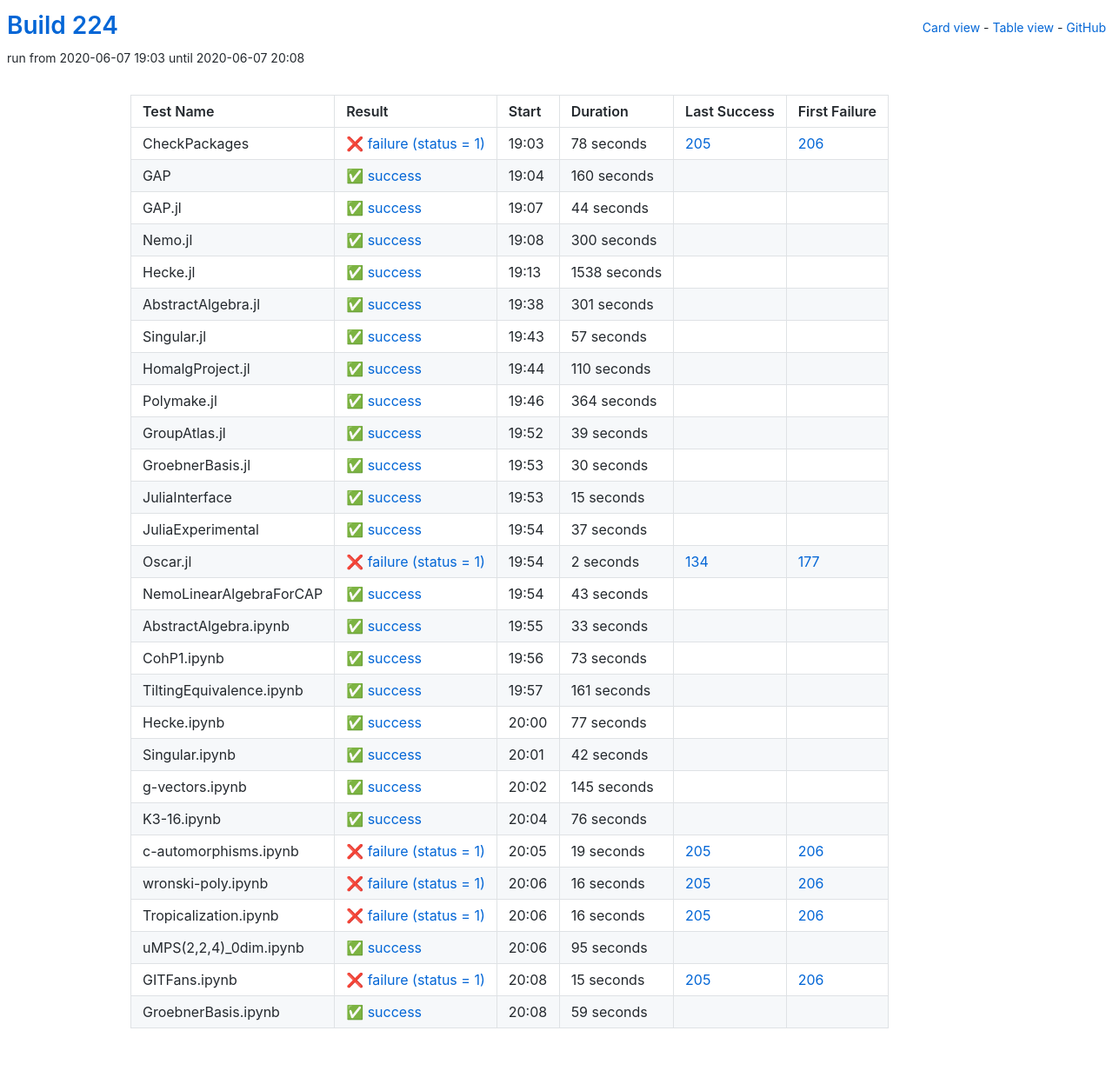
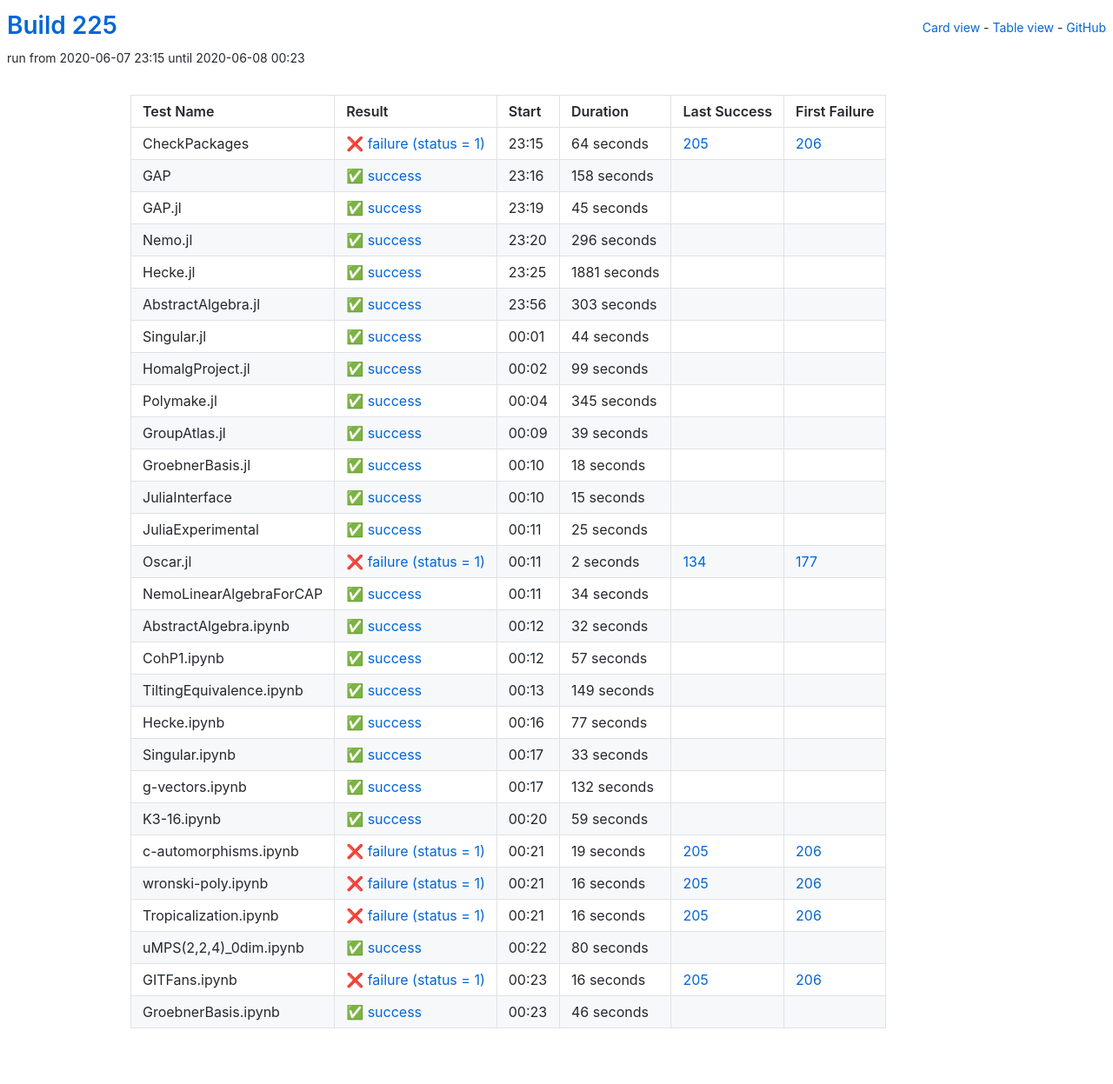
Before and after one commit to oscar-system/oscar-ci-status-stable, a Jekyll site: the page built from table.html, in a window 1280 px wide. Shown: the whole page at 87% size. Built offline with Jekyll 4.4.1, drawn with Linux system fonts in a browser that asks for light colours.

Commit message:
Build 225

```diff
--- a/_data/ci.yml
+++ b/_data/ci.yml
@@ -1,113 +1,113 @@
-build: 224
-build_url: https://oscarci.mathematik.uni-kl.de/job/oscar-stable/224/
+build: 225
+build_url: https://oscarci.mathematik.uni-kl.de/job/oscar-stable/225/
 job: oscar-stable
 tests:
-- duration: 78
+- duration: 64
   exitcode: 1
   first_failure: 206
   first_failure_url: https://oscarci.mathematik.uni-kl.de/job/oscar-stable/206/
   id: checkpackages
   last_success: 205
   last_success_url: https://oscarci.mathematik.uni-kl.de/job/oscar-stable/205/
-  log: https://oscarci.mathematik.uni-kl.de/job/oscar-stable/224/artifact/logs/build-224/CheckPackages.log
+  log: https://oscarci.mathematik.uni-kl.de/job/oscar-stable/225/artifact/logs/build-225/CheckPackages.log
   name: CheckPackages
-  start: 2020-06-07 19:03
+  start: 2020-06-07 23:15
   status: failure
   success: false
-- duration: 160
+- duration: 158
   exitcode: 0
   first_failure: false
   first_failure_url: null
   id: gap
   last_success: false
   last_success_url: null
-  log: https://oscarci.mathematik.uni-kl.de/job/oscar-stable/224/artifact/logs/build-224/GAP.log
+  log: https://oscarci.mathematik.uni-kl.de/job/oscar-stable/225/artifact/logs/build-225/GAP.log
   name: GAP
-  start: 2020-06-07 19:04
+  start: 2020-06-07 23:16
+  status: success
+  success: true
+- duration: 45
+  exitcode: 0
+  first_failure: false
+  first_failure_url: null
+  id: gap-jl
+  last_success: false
+  last_success_url: null
+  log: https://oscarci.mathematik.uni-kl.de/job/oscar-stable/225/artifact/logs/build-225/GAP.jl.log
+  name: GAP.jl
+  start: 2020-06-07 23:19
+  status: success
+  success: true
+- duration: 296
+  exitcode: 0
+  first_failure: false
+  first_failure_url: null
+  id: nemo-jl
+  last_success: false
+  last_success_url: null
+  log: https://oscarci.mathematik.uni-kl.de/job/oscar-stable/225/artifact/logs/build-225/Nemo.jl.log
+  name: Nemo.jl
+  start: 2020-06-07 23:20
+  status: success
+  success: true
+- duration: 1881
+  exitcode: 0
+  first_failure: false
+  first_failure_url: null
+  id: hecke-jl
+  last_success: false
+  last_success_url: null
+  log: https://oscarci.mathematik.uni-kl.de/job/oscar-stable/225/artifact/logs/build-225/Hecke.jl.log
+  name: Hecke.jl
+  start: 2020-06-07 23:25
+  status: success
+  success: true
+- duration: 303
+  exitcode: 0
+  first_failure: false
+  first_failure_url: null
+  id: abstractalgebra-jl
+  last_success: false
+  last_success_url: null
+  log: https://oscarci.mathematik.uni-kl.de/job/oscar-stable/225/artifact/logs/build-225/AbstractAlgebra.jl.log
+  name: AbstractAlgebra.jl
+  start: 2020-06-07 23:56
   status: success
   success: true
 - duration: 44
   exitcode: 0
   first_failure: false
   first_failure_url: null
-  id: gap-jl
-  last_success: false
-  last_success_url: null
-  log: https://oscarci.mathematik.uni-kl.de/job/oscar-stable/224/artifact/logs/build-224/GAP.jl.log
-  name: GAP.jl
-  start: 2020-06-07 19:07
-  status: success
-  success: true
-- duration: 300
-  exitcode: 0
-  first_failure: false
-  first_failure_url: null
-  id: nemo-jl
-  last_success: false
-  last_success_url: null
-  log: https://oscarci.mathematik.uni-kl.de/job/oscar-stable/224/artifact/logs/build-224/Nemo.jl.log
-  name: Nemo.jl
-  start: 2020-06-07 19:08
-  status: success
-  success: true
-- duration: 1538
-  exitcode: 0
-  first_failure: false
-  first_failure_url: null
-  id: hecke-jl
-  last_success: false
-  last_success_url: null
-  log: https://oscarci.mathematik.uni-kl.de/job/oscar-stable/224/artifact/logs/build-224/Hecke.jl.log
-  name: Hecke.jl
-  start: 2020-06-07 19:13
-  status: success
-  success: true
-- duration: 301
-  exitcode: 0
-  first_failure: false
-  first_failure_url: null
-  id: abstractalgebra-jl
-  last_success: false
-  last_success_url: null
-  log: https://oscarci.mathematik.uni-kl.de/job/oscar-stable/224/artifact/logs/build-224/AbstractAlgebra.jl.log
-  name: AbstractAlgebra.jl
-  start: 2020-06-07 19:38
-  status: success
-  success: true
-- duration: 57
-  exitcode: 0
-  first_failure: false
-  first_failure_url: null
   id: singular-jl
   last_success: false
   last_success_url: null
-  log: https://oscarci.mathematik.uni-kl.de/job/oscar-stable/224/artifact/logs/build-224/Singular.jl.log
+  log: https://oscarci.mathematik.uni-kl.de/job/oscar-stable/225/artifact/logs/build-225/Singular.jl.log
   name: Singular.jl
-  start: 2020-06-07 19:43
+  start: 2020-06-08 00:01
   status: success
   success: true
-- duration: 110
+- duration: 99
   exitcode: 0
   first_failure: false
   first_failure_url: null
   id: homalgproject-jl
   last_success: false
   last_success_url: null
-  log: https://oscarci.mathematik.uni-kl.de/job/oscar-stable/224/artifact/logs/build-224/HomalgProject.jl.log
+  log: https://oscarci.mathematik.uni-kl.de/job/oscar-stable/225/artifact/logs/build-225/HomalgProject.jl.log
   name: HomalgProject.jl
-  start: 2020-06-07 19:44
+  start: 2020-06-08 00:02
   status: success
   success: true
-- duration: 364
+- duration: 345
   exitcode: 0
   first_failure: false
   first_failure_url: null
   id: polymake-jl
   last_success: false
   last_success_url: null
-  log: https://oscarci.mathematik.uni-kl.de/job/oscar-stable/224/artifact/logs/build-224/Polymake.jl.log
+  log: https://oscarci.mathematik.uni-kl.de/job/oscar-stable/225/artifact/logs/build-225/Polymake.jl.log
   name: Polymake.jl
-  start: 2020-06-07 19:46
+  start: 2020-06-08 00:04
   status: success
   success: true
 - duration: 39
@@ -117,21 +117,21 @@ tests:
   id: groupatlas-jl
   last_success: false
   last_success_url: null
-  log: https://oscarci.mathematik.uni-kl.de/job/oscar-stable/224/artifact/logs/build-224/GroupAtlas.jl.log
+  log: https://oscarci.mathematik.uni-kl.de/job/oscar-stable/225/artifact/logs/build-225/GroupAtlas.jl.log
   name: GroupAtlas.jl
-  start: 2020-06-07 19:52
+  start: 2020-06-08 00:09
   status: success
   success: true
-- duration: 30
+- duration: 18
   exitcode: 0
   first_failure: false
   first_failure_url: null
   id: groebnerbasis-jl
   last_success: false
   last_success_url: null
-  log: https://oscarci.mathematik.uni-kl.de/job/oscar-stable/224/artifact/logs/build-224/GroebnerBasis.jl.log
+  log: https://oscarci.mathematik.uni-kl.de/job/oscar-stable/225/artifact/logs/build-225/GroebnerBasis.jl.log
   name: GroebnerBasis.jl
-  start: 2020-06-07 19:53
+  start: 2020-06-08 00:10
   status: success
   success: true
 - duration: 15
@@ -141,21 +141,21 @@ tests:
   id: juliainterface
   last_success: false
   last_success_url: null
-  log: https://oscarci.mathematik.uni-kl.de/job/oscar-stable/224/artifact/logs/build-224/JuliaInterface.log
+  log: https://oscarci.mathematik.uni-kl.de/job/oscar-stable/225/artifact/logs/build-225/JuliaInterface.log
   name: JuliaInterface
-  start: 2020-06-07 19:53
+  start: 2020-06-08 00:10
   status: success
   success: true
-- duration: 37
+- duration: 25
   exitcode: 0
   first_failure: false
   first_failure_url: null
   id: juliaexperimental
   last_success: false
   last_success_url: null
-  log: https://oscarci.mathematik.uni-kl.de/job/oscar-stable/224/artifact/logs/build-224/JuliaExperimental.log
+  log: https://oscarci.mathematik.uni-kl.de/job/oscar-stable/225/artifact/logs/build-225/JuliaExperimental.log
   name: JuliaExperimental
-  start: 2020-06-07 19:54
+  start: 2020-06-08 00:11
   status: success
   success: true
 - duration: 2
@@ -165,57 +165,57 @@ tests:
   id: oscar-jl
   last_success: 134
   last_success_url: https://oscarci.mathematik.uni-kl.de/job/oscar-stable/134/
-  log: https://oscarci.mathematik.uni-kl.de/job/oscar-stable/224/artifact/logs/build-224/Oscar.jl.log
+  log: https://oscarci.mathematik.uni-kl.de/job/oscar-stable/225/artifact/logs/build-225/Oscar.jl.log
   name: Oscar.jl
-  start: 2020-06-07 19:54
+  start: 2020-06-08 00:11
   status: failure
   success: false
-- duration: 43
+- duration: 34
   exitcode: 0
   first_failure: false
   first_failure_url: null
   id: nemolinearalgebraforcap
   last_success: false
   last_success_url: null
-  log: https://oscarci.mathematik.uni-kl.de/job/oscar-stable/224/artifact/logs/build-224/NemoLinearAlgebraForCAP.log
+  log: https://oscarci.mathematik.uni-kl.de/job/oscar-stable/225/artifact/logs/build-225/NemoLinearAlgebraForCAP.log
   name: NemoLinearAlgebraForCAP
-  start: 2020-06-07 19:54
+  start: 2020-06-08 00:11
   status: success
   success: true
-- duration: 33
+- duration: 32
   exitcode: 0
   first_failure: false
   first_failure_url: null
   id: abstractalgebra-ipynb
   last_success: false
   last_success_url: null
-  log: https://oscarci.mathematik.uni-kl.de/job/oscar-stable/224/artifact/logs/build-224/AbstractAlgebra.ipynb.log
+  log: https://oscarci.mathematik.uni-kl.de/job/oscar-stable/225/artifact/logs/build-225/AbstractAlgebra.ipynb.log
   name: AbstractAlgebra.ipynb
-  start: 2020-06-07 19:55
+  start: 2020-06-08 00:12
   status: success
   success: true
-- duration: 73
+- duration: 57
   exitcode: 0
   first_failure: false
   first_failure_url: null
   id: cohp1-ipynb
   last_success: false
   last_success_url: null
-  log: https://oscarci.mathematik.uni-kl.de/job/oscar-stable/224/artifact/logs/build-224/CohP1.ipynb.log
+  log: https://oscarci.mathematik.uni-kl.de/job/oscar-stable/225/artifact/logs/build-225/CohP1.ipynb.log
   name: CohP1.ipynb
-  start: 2020-06-07 19:56
+  start: 2020-06-08 00:12
   status: success
   success: true
-- duration: 161
+- duration: 149
   exitcode: 0
   first_failure: false
   first_failure_url: null
   id: tiltingequivalence-ipynb
   last_success: false
   last_success_url: null
-  log: https://oscarci.mathematik.uni-kl.de/job/oscar-stable/224/artifact/logs/build-224/TiltingEquivalence.ipynb.log
+  log: https://oscarci.mathematik.uni-kl.de/job/oscar-stable/225/artifact/logs/build-225/TiltingEquivalence.ipynb.log
   name: TiltingEquivalence.ipynb
-  start: 2020-06-07 19:57
+  start: 2020-06-08 00:13
   status: success
   success: true
 - duration: 77
@@ -225,45 +225,45 @@ tests:
   id: hecke-ipynb
   last_success: false
   last_success_url: null
-  log: https://oscarci.mathematik.uni-kl.de/job/oscar-stable/224/artifact/logs/build-224/Hecke.ipynb.log
+  log: https://oscarci.mathematik.uni-kl.de/job/oscar-stable/225/artifact/logs/build-225/Hecke.ipynb.log
   name: Hecke.ipynb
-  start: 2020-06-07 20:00
+  start: 2020-06-08 00:16
   status: success
   success: true
-- duration: 42
+- duration: 33
   exitcode: 0
   first_failure: false
   first_failure_url: null
   id: singular-ipynb
   last_success: false
   last_success_url: null
-  log: https://oscarci.mathematik.uni-kl.de/job/oscar-stable/224/artifact/logs/build-224/Singular.ipynb.log
+  log: https://oscarci.mathematik.uni-kl.de/job/oscar-stable/225/artifact/logs/build-225/Singular.ipynb.log
   name: Singular.ipynb
-  start: 2020-06-07 20:01
+  start: 2020-06-08 00:17
   status: success
   success: true
-- duration: 145
+- duration: 132
   exitcode: 0
   first_failure: false
   first_failure_url: null
   id: g-vectors-ipynb
   last_success: false
   last_success_url: null
-  log: https://oscarci.mathematik.uni-kl.de/job/oscar-stable/224/artifact/logs/build-224/g-vectors.ipynb.log
+  log: https://oscarci.mathematik.uni-kl.de/job/oscar-stable/225/artifact/logs/build-225/g-vectors.ipynb.log
   name: g-vectors.ipynb
-  start: 2020-06-07 20:02
+  start: 2020-06-08 00:17
   status: success
   success: true
-- duration: 76
+- duration: 59
   exitcode: 0
   first_failure: false
   first_failure_url: null
   id: k3-16-ipynb
   last_success: false
   last_success_url: null
-  log: https://oscarci.mathematik.uni-kl.de/job/oscar-stable/224/artifact/logs/build-224/K3-16.ipynb.log
+  log: https://oscarci.mathematik.uni-kl.de/job/oscar-stable/225/artifact/logs/build-225/K3-16.ipynb.log
   name: K3-16.ipynb
-  start: 2020-06-07 20:04
+  start: 2020-06-08 00:20
   status: success
   success: true
 - duration: 19
@@ -273,9 +273,9 @@ tests:
   id: c-automorphisms-ipynb
   last_success: 205
   last_success_url: https://oscarci.mathematik.uni-kl.de/job/oscar-stable/205/
-  log: https://oscarci.mathematik.uni-kl.de/job/oscar-stable/224/artifact/logs/build-224/c-automorphisms.ipynb.log
+  log: https://oscarci.mathematik.uni-kl.de/job/oscar-stable/225/artifact/logs/build-225/c-automorphisms.ipynb.log
   name: c-automorphisms.ipynb
-  start: 2020-06-07 20:05
+  start: 2020-06-08 00:21
   status: failure
   success: false
 - duration: 16
@@ -285,9 +285,9 @@ tests:
   id: wronski-poly-ipynb
   last_success: 205
   last_success_url: https://oscarci.mathematik.uni-kl.de/job/oscar-stable/205/
-  log: https://oscarci.mathematik.uni-kl.de/job/oscar-stable/224/artifact/logs/build-224/wronski-poly.ipynb.log
+  log: https://oscarci.mathematik.uni-kl.de/job/oscar-stable/225/artifact/logs/build-225/wronski-poly.ipynb.log
   name: wronski-poly.ipynb
-  start: 2020-06-07 20:06
+  start: 2020-06-08 00:21
   status: failure
   success: false
 - duration: 16
@@ -297,44 +297,44 @@ tests:
   id: tropicalization-ipynb
   last_success: 205
   last_success_url: https://oscarci.mathematik.uni-kl.de/job/oscar-stable/205/
-  log: https://oscarci.mathematik.uni-kl.de/job/oscar-stable/224/artifact/logs/build-224/Tropicalization.ipynb.log
+  log: https://oscarci.mathematik.uni-kl.de/job/oscar-stable/225/artifact/logs/build-225/Tropicalization.ipynb.log
   name: Tropicalization.ipynb
-  start: 2020-06-07 20:06
+  start: 2020-06-08 00:21
   status: failure
   success: false
-- duration: 95
+- duration: 80
   exitcode: 0
   first_failure: false
   first_failure_url: null
   id: umps-2-2-4-0dim-ipynb
   last_success: false
   last_success_url: null
-  log: https://oscarci.mathematik.uni-kl.de/job/oscar-stable/224/artifact/logs/build-224/uMPS-2-2-4-_0dim.ipynb.log
+  log: https://oscarci.mathematik.uni-kl.de/job/oscar-stable/225/artifact/logs/build-225/uMPS-2-2-4-_0dim.ipynb.log
   name: uMPS(2,2,4)_0dim.ipynb
-  start: 2020-06-07 20:06
+  start: 2020-06-08 00:22
   status: success
   success: true
-- duration: 15
+- duration: 16
   exitcode: 1
   first_failure: 206
   first_failure_url: https://oscarci.mathematik.uni-kl.de/job/oscar-stable/206/
   id: gitfans-ipynb
   last_success: 205
   last_success_url: https://oscarci.mathematik.uni-kl.de/job/oscar-stable/205/
-  log: https://oscarci.mathematik.uni-kl.de/job/oscar-stable/224/artifact/logs/build-224/GITFans.ipynb.log
+  log: https://oscarci.mathematik.uni-kl.de/job/oscar-stable/225/artifact/logs/build-225/GITFans.ipynb.log
   name: GITFans.ipynb
-  start: 2020-06-07 20:08
+  start: 2020-06-08 00:23
   status: failure
   success: false
-- duration: 59
+- duration: 46
   exitcode: 0
   first_failure: false
   first_failure_url: null
   id: groebnerbasis-ipynb
   last_success: false
   last_success_url: null
-  log: https://oscarci.mathematik.uni-kl.de/job/oscar-stable/224/artifact/logs/build-224/GroebnerBasis.ipynb.log
+  log: https://oscarci.mathematik.uni-kl.de/job/oscar-stable/225/artifact/logs/build-225/GroebnerBasis.ipynb.log
   name: GroebnerBasis.ipynb
-  start: 2020-06-07 20:08
+  start: 2020-06-08 00:23
   status: success
   success: true
```
Also changed, not shown: README.md.
